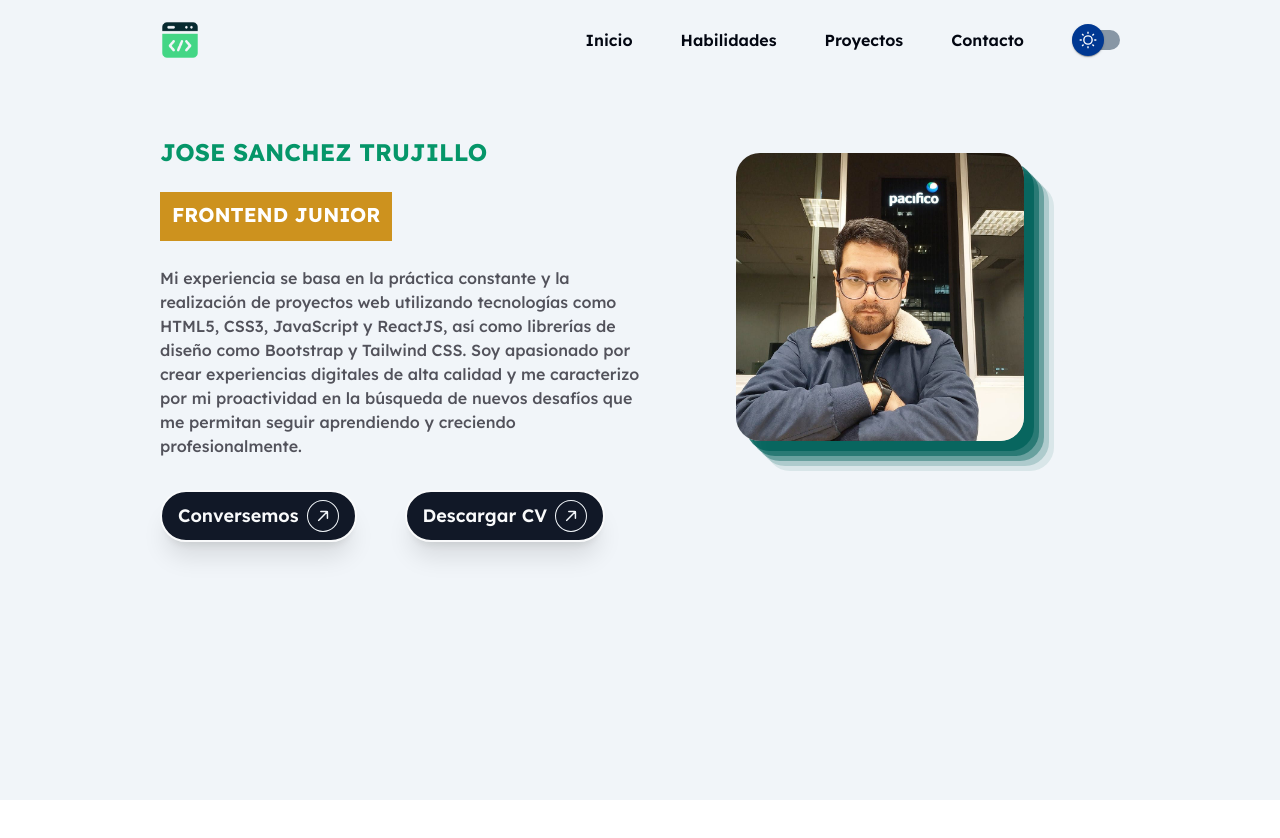
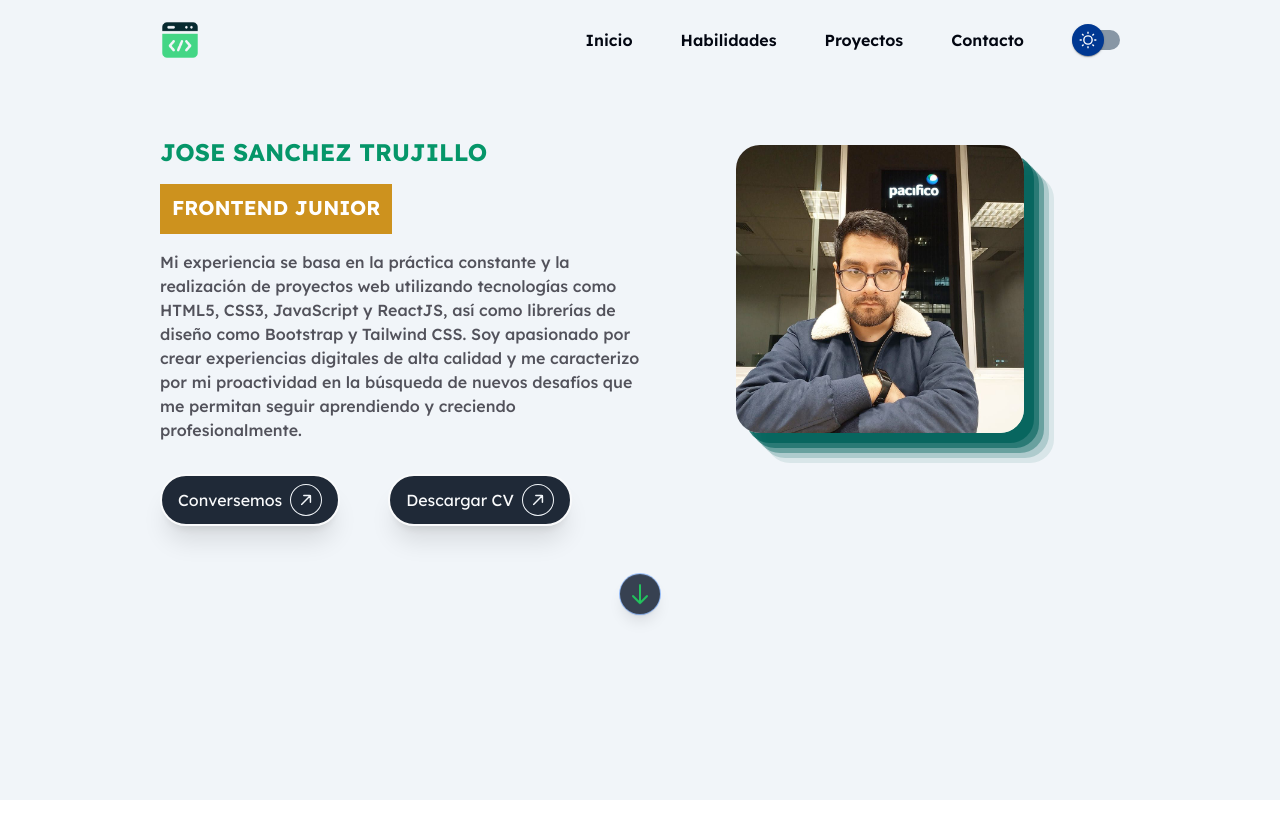
Before and after one commit to JoseSanchez90/Portafolio-2025, a React (Vite) app: page / in a window 1280 px wide. Shown: the top 838 px of the page. Before the commit the page ends 800 px from the top, so only its background shows below. Built offline with nearby package versions, Linux system fonts and the light colour scheme; what tailwindcss-animated would draw is missing.

Commit message:
update home buttons

```diff
--- a/src/pages/Home.jsx
+++ b/src/pages/Home.jsx
@@ -10,8 +10,8 @@ function Home() {
 
       <Navbar />
 
-      <div className="grid grid-cols-2 justify-items-center px-40 py-14 items-center">
-        <div className="flex flex-col gap-6">
+      <div className="grid grid-cols-2 justify-items-center px-40 py-14 items-center" id="inicio">
+        <div className="flex flex-col gap-4">
             <h1 className="text-2xl font-bold text-emerald-600">JOSE SANCHEZ TRUJILLO</h1>
           <div className="animation">
             <h2 className="first text-xl font-bold text-white"><h2>DEVELOPER WEB</h2></h2>
@@ -24,16 +24,26 @@ function Home() {
           <img className=" rounded-3xl size-40 sm:size-64 lg:size-60 xl:size-72 2xl:size-96 flex-shrink-0 object-cover shadow-[10px_10px_rgba(0,_98,_90,_0.8),_15px_15px_rgba(0,_98,_90,_0.6),_20px_20px_rgba(0,_98,_90,_0.4),_25px_25px_rgba(0,_98,_90,_0.2),_30px_30px_rgba(0,_98,_90,_0.1)]" src={Profile} alt="Foto de perfil" />
         </div>
         <div className="w-full flex flex-row pt-8 gap-12">
-          <button type="submit" className="flex justify-center gap-2 items-center shadow-xl text-lg bg-gray-900 dark:bg-gray-50 backdrop-blur-md lg:font-semibold isolation-auto border-gray-50 before:absolute before:w-full before:transition-all before:duration-700 before:hover:w-full before:-left-full before:hover:left-0 before:rounded-full before:bg-green-600 text-gray-50 dark:text-gray-950 before:-z-10 before:aspect-square before:hover:scale-150 before:hover:duration-700 relative z-10 px-4 py-2 overflow-hidden border-2 rounded-full group">Conversemos
+          <button type="submit" className="flex justify-center gap-2 items-center shadow-xl text-base bg-gray-800 dark:bg-slate-200 backdrop-blur-md isolation-auto border-gray-50 before:absolute before:w-full before:transition-all before:duration-700 before:hover:w-full before:-left-full before:hover:left-0 before:rounded-full before:bg-green-600 text-gray-50 dark:text-gray-950 before:-z-10 before:aspect-square before:hover:scale-150 before:hover:duration-700 relative z-10 px-4 py-2 overflow-hidden border-2 rounded-full group">Conversemos
             <svg className="w-8 h-8 justify-end group-hover:rotate-90 group-hover:bg-gray-50 text-gray-50 ease-linear duration-300 rounded-full border border-slate-100 dark:border-gray-950 group-hover:border-none p-2 rotate-45" viewBox="0 0 16 19" xmlns="http://www.w3.org/2000/svg"><path d="M7 18C7 18.5523 7.44772 19 8 19C8.55228 19 9 18.5523 9 18H7ZM8.70711 0.292893C8.31658 -0.0976311 7.68342 -0.0976311 7.29289 0.292893L0.928932 6.65685C0.538408 7.04738 0.538408 7.68054 0.928932 8.07107C1.31946 8.46159 1.95262 8.46159 2.34315 8.07107L8 2.41421L13.6569 8.07107C14.0474 8.46159 14.6805 8.46159 15.0711 8.07107C15.4616 7.68054 15.4616 7.04738 15.0711 6.65685L8.70711 0.292893ZM9 18L9 1H7L7 18H9Z" className="fill-slate-100 dark:fill-gray-950 group-hover:fill-gray-800"></path>
             </svg>
           </button>
 
-          <button type="submit" className="flex justify-center gap-2 items-center shadow-xl text-lg bg-gray-900 dark:bg-gray-50 backdrop-blur-md lg:font-semibold isolation-auto border-gray-50 before:absolute before:w-full before:transition-all before:duration-700 before:hover:w-full before:-left-full before:hover:left-0 before:rounded-full before:bg-green-600 text-gray-50 dark:text-gray-950 before:-z-10 before:aspect-square before:hover:scale-150 before:hover:duration-700 relative z-10 px-4 py-2 overflow-hidden border-2 rounded-full group">Descargar CV
+          <button type="submit" className="flex justify-center gap-2 items-center shadow-xl text-base bg-gray-800 dark:bg-slate-200 backdrop-blur-md isolation-auto border-gray-50 before:absolute before:w-full before:transition-all before:duration-700 before:hover:w-full before:-left-full before:hover:left-0 before:rounded-full before:bg-green-600 text-gray-50 dark:text-gray-950 before:-z-10 before:aspect-square before:hover:scale-150 before:hover:duration-700 relative z-10 px-4 py-2 overflow-hidden border-2 rounded-full group">Descargar CV
             <svg className="w-8 h-8 justify-end group-hover:rotate-90 group-hover:bg-gray-50 text-gray-50 ease-linear duration-300 rounded-full border border-slate-100 dark:border-gray-950 group-hover:border-none p-2 rotate-45" viewBox="0 0 16 19" xmlns="http://www.w3.org/2000/svg"><path d="M7 18C7 18.5523 7.44772 19 8 19C8.55228 19 9 18.5523 9 18H7ZM8.70711 0.292893C8.31658 -0.0976311 7.68342 -0.0976311 7.29289 0.292893L0.928932 6.65685C0.538408 7.04738 0.538408 7.68054 0.928932 8.07107C1.31946 8.46159 1.95262 8.46159 2.34315 8.07107L8 2.41421L13.6569 8.07107C14.0474 8.46159 14.6805 8.46159 15.0711 8.07107C15.4616 7.68054 15.4616 7.04738 15.0711 6.65685L8.70711 0.292893ZM9 18L9 1H7L7 18H9Z" className="fill-slate-100 dark:fill-gray-950 group-hover:fill-gray-800"></path>
             </svg>
           </button>
         </div>
+      </div>
+
+      <div className="h-[5rem] flex flex-col items-center bg-slate-100 dark:bg-slate-950" >
+        <a href="#habilidades" className="animate-bounce bg-gray-700 dark:bg-white p-2 w-10 h-10 ring-1 shadow-lg rounded-full flex items-center justify-center" >
+          <svg className="w-6 h-6 text-green-500" fill="none" strokeLinecap="round" strokeLinejoin="round" strokeWidth="2" viewBox="0 0 24 24" stroke="currentColor"><path d="M19 14l-7 7m0 0l-7-7m7 7V3"></path></svg>
+        </a>
+      </div>
+
+      <div className="w-full h-screen">
+
       </div>
 
     </section>
```
